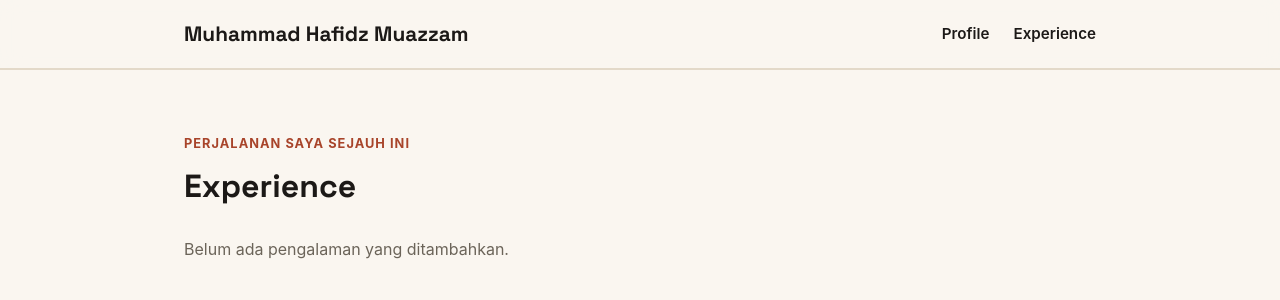
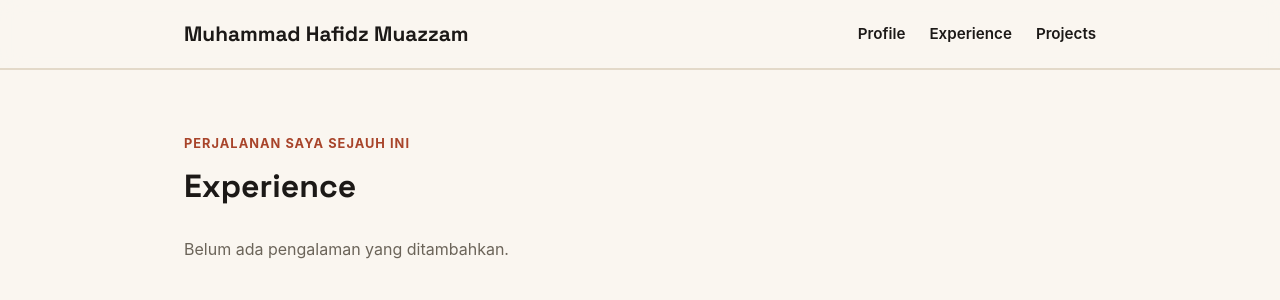
Before and after one commit to papaindiansierra/myportofolio, a Django app: page /experience/ in a window 1280 px wide. Shown: the top 300 px of the page. Run offline with Django 5.2, Linux system fonts and the light colour scheme; data that the repository does not hold is empty.

Commit message:
feat: Menambah navigation bar untuk projects

```diff
--- a/templates/experience.html
+++ b/templates/experience.html
@@ -16,6 +16,7 @@
             <nav>
                 <a href="{% url 'main:show_main' %}">Profile</a>
                 <a href="{% url 'main:show_experience' %}">Experience</a>
+                <a href="{% url 'main:show_project' %}">Projects</a>
             </nav>
         </div>
     </header>
```
